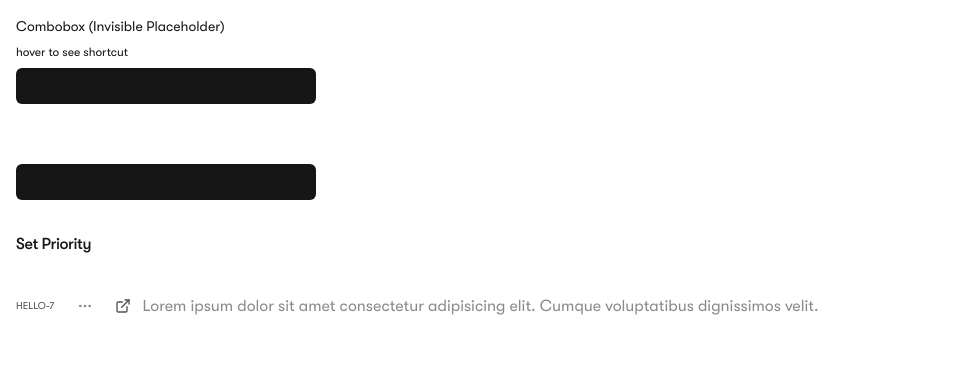
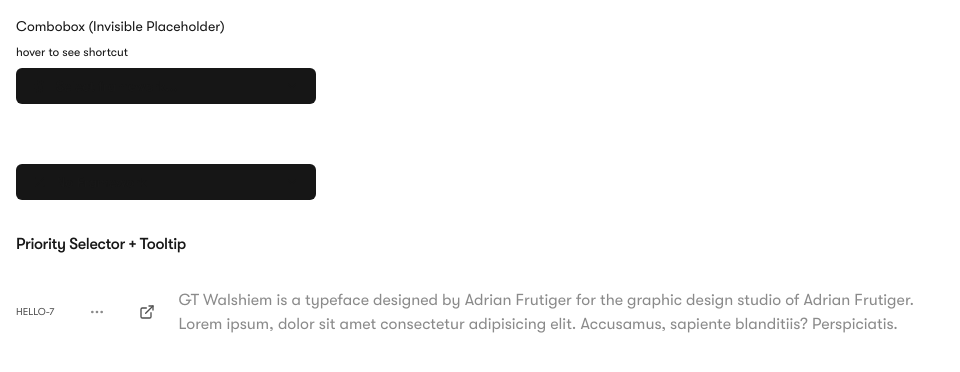
Before and after one commit to 99Yash/combo, a Next.js app: page / in a window 1280 px wide. Shown: the top 372 px of the page, without its empty margins (0-960 px from the left). Built offline with nearby package versions, Linux system fonts and the light colour scheme.

Commit message:
layout chnages

```diff
--- a/src/components/invisible-cb.tsx
+++ b/src/components/invisible-cb.tsx
@@ -56,7 +56,7 @@ export function InvisibleCB() {
                   variant="outline"
                   role="combobox"
                   aria-expanded={openInvisible}
-                  className="w-[300px] justify-between hover:outline hover:outline-2 hover:outline-purple-700 focus:ring-1 focus:ring-purple-700 focus:ring-offset-2 focus-visible:ring-purple-500"
+                  className="w-[300px] justify-between hover:outline hover:outline-2 hover:outline-violet-700 focus:ring-1 focus:ring-violet-700 focus:ring-offset-2 focus-visible:ring-violet-500"
                 >
                   <div className="flex items-center line-clamp-1 gap-2">
                     {(() => {
@@ -170,8 +170,7 @@ export function InvisibleCB() {
                       {val === framework.value && (
                         <Check className="size-4 text-foreground/40" />
                       )}
-                      {i + frameworks.length + nonReactFrameworks.length <
-                        9 && (
+                      {i + frameworks.length + placeholders.length < 9 && (
                         <span className="text-sm text-foreground/40">
                           {i +
                             placeholders.length +
--- a/src/components/status-bar.tsx
+++ b/src/components/status-bar.tsx
@@ -29,9 +29,11 @@ export function StatusBar() {
 
   return (
     <>
-      <h3 className="font-medium tracking-tight">Set Priority</h3>
+      <h3 className="font-medium tracking-tight">
+        Priority Selector + Tooltip
+      </h3>
 
-      <div className="flex items-center gap-3 w-full">
+      <div className="flex items-center gap-6 w-full">
         <h4 className="text-xxs text-muted-foreground uppercase">hello-7</h4>
         <Popover open={open} onOpenChange={setOpen}>
           <TooltipProvider delayDuration={100}>
@@ -124,9 +126,11 @@ export function StatusBar() {
           </PopoverContent>
         </Popover>
         <ExternalLink className="size-4 text-muted-foreground" />
-        <p className="opacity-50">
-          Lorem ipsum dolor sit amet consectetur adipisicing elit. Cumque
-          voluptatibus dignissimos velit.
+        <p className="opacity-50 max-w-3xl">
+          GT Walshiem is a typeface designed by Adrian Frutiger for the graphic
+          design studio of Adrian Frutiger. Lorem ipsum, dolor sit amet
+          consectetur adipisicing elit. Accusamus, sapiente blanditiis?
+          Perspiciatis.
         </p>
       </div>
     </>
--- a/src/components/visible-cb.tsx
+++ b/src/components/visible-cb.tsx
@@ -37,7 +37,7 @@ export function VisibleCB() {
             variant="outline"
             role="combobox"
             aria-expanded={openVisible}
-            className="w-[300px] justify-between hover:outline hover:outline-2 hover:outline-purple-800 focus:outline-offset-1 focus:ring-1 focus:ring-purple-700 focus:ring-offset-2 focus-visible:ring-purple-800"
+            className="w-[300px] justify-between hover:outline hover:outline-2 hover:outline-violet-800 focus:outline-offset-1 focus:ring-1 focus:ring-violet-700 focus:ring-offset-2 focus-visible:ring-violet-800"
           >
             <div className="flex items-center line-clamp-1 gap-2">
               {(() => {
```
